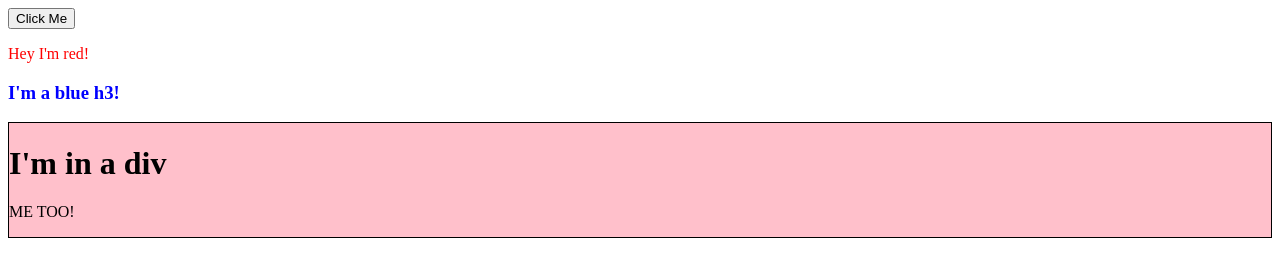
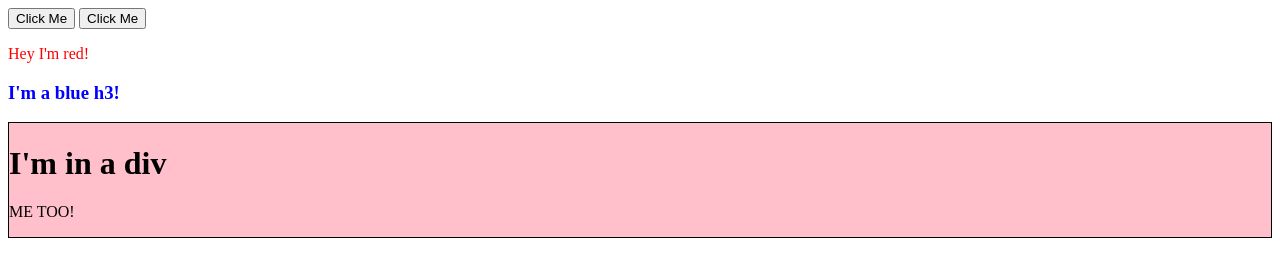
Before and after one commit to dittygoops/learning-html-css-javascript, a plain HTML site: page using_js_lesson/index.html in a window 1280 px wide. Drawn offline with Linux system fonts and the light colour scheme.

Commit message:
Add html/js button2

```diff
--- a/using_js_lesson/index.html
+++ b/using_js_lesson/index.html
@@ -9,5 +9,6 @@
 </head>
 <body>
     <button onclick="alert('Hello World')">Click Me</button>
+    <button id="btn">Click Me</button>
 </body>
 </html>
--- a/using_js_lesson/script.js
+++ b/using_js_lesson/script.js
@@ -19,3 +19,6 @@ div.append(h1, p);
 div.style.border = '1px solid black';
 div.style.backgroundColor = 'pink';
 body.append(div);
+
+const btn = document.querySelector('#btn');
+btn.onclick = () => alert("Hello World");
```
